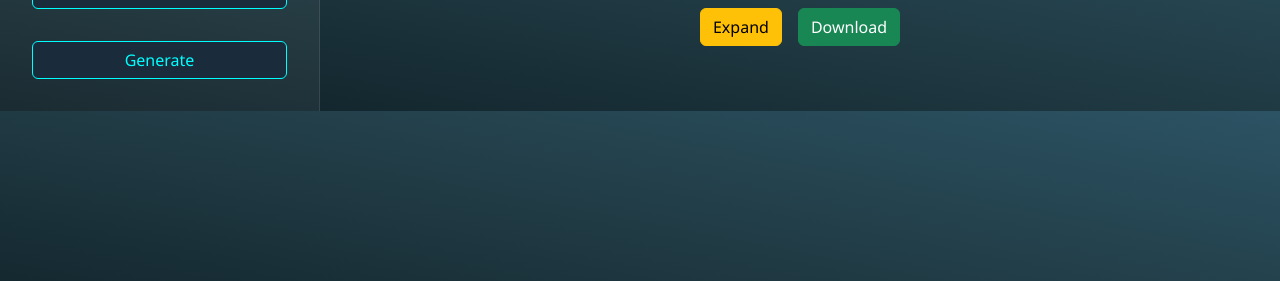
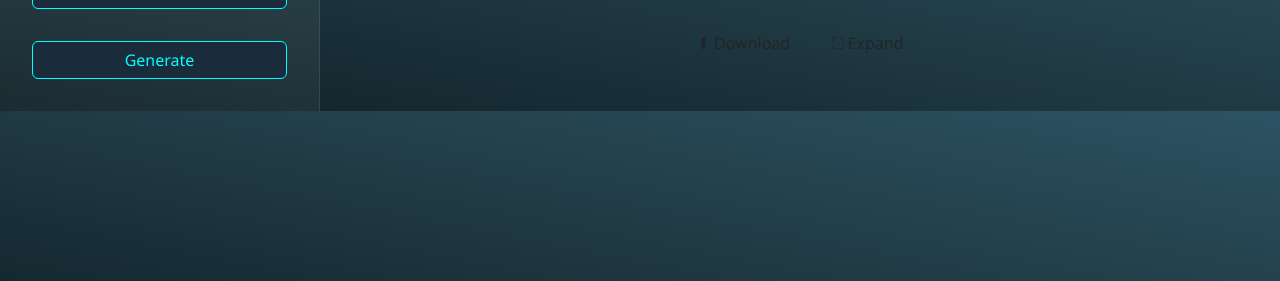
Before and after one commit to Aditi-Anil-P/Procure-Smart, a Flask app: template templates/weighted_compare.html in a window 1280 px wide. Shown: the part 139-420 px from the top of the page. Run offline with Flask 3, Linux system fonts and the light colour scheme; the template is opened without the code that fills it: most values are stand-ins (such as "Sample title", 1, 10 or a date in 2020); some libraries are stand-ins or nearby versions.

Commit message:
Updates Expand Download buttons

```diff
--- a/templates/weighted_compare.html
+++ b/templates/weighted_compare.html
@@ -7,6 +7,7 @@
   <title>Weighted Compare</title>
   <link href="/static/css/bootstrap.min.css" rel="stylesheet" />
   <link href="/static/css/single_comp.css" rel="stylesheet" />
+  <link href="/static/css/charts.css" rel="stylesheet" />
 </head>
 
 <body class="galaxy-bg text-light">
@@ -74,10 +75,12 @@
           <img src="{{ chart_url }}" alt="Weighted Comparison Chart" class="img-fluid mb-3" id="mainChart" />
 
           <!-- Expand & Download Buttons -->
-          <div class="d-flex justify-content-center gap-3">
-            <button class="btn btn-warning" onclick="expandChart()">Expand</button>
-            <a class="btn btn-success" href="{{ chart_url }}" download="weighted_chart.png">Download</a>
+
+          <div class="mt-3 d-flex gap-3 justify-content-center">
+            <a href="{{ chart_url }}" download class="btn btn-download">⬇ Download</a>
+            <button type="button" class="btn btn-expand" onclick="expandChart('{{ chart_url }}')">⛶ Expand</button>
           </div>
+
           {% else %}
           <p class="text-muted">No chart yet. Select parameters and press <strong>Generate</strong>.</p>
           {% endif %}
@@ -111,7 +114,7 @@
               <div class="accordion-body">
                 <div class="mb-2">
                   <label>Parameter ${i}</label>
-                  <select name="param${i}" class="form-select" required>
+                  <select name="param${i}" class="form-select" >
                     <option value="" disabled selected>Select Parameter</option>
                     ${headers.map(h => `<option value="${h}">${h}</option>`).join("")}
                   </select>
@@ -119,7 +122,7 @@
                 <div class="row g-2 mb-2">
                   <div class="col">
                     <label>Weight (%)</label>
-                    <input type="number" min="1" max="100" name="weight${i}" class="form-control" required>
+                    <input type="number" min="1" max="100" name="weight${i}" class="form-control" >
                   </div>
                   <div class="col">
                     <label>Preference</label>
```
